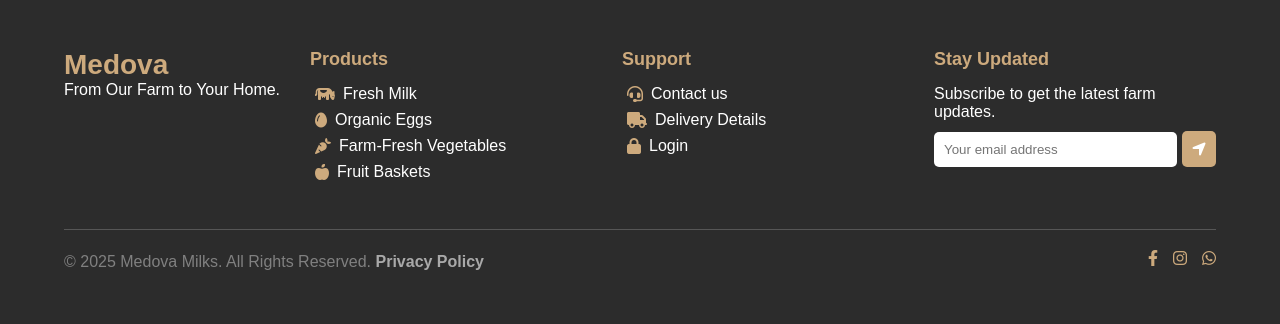
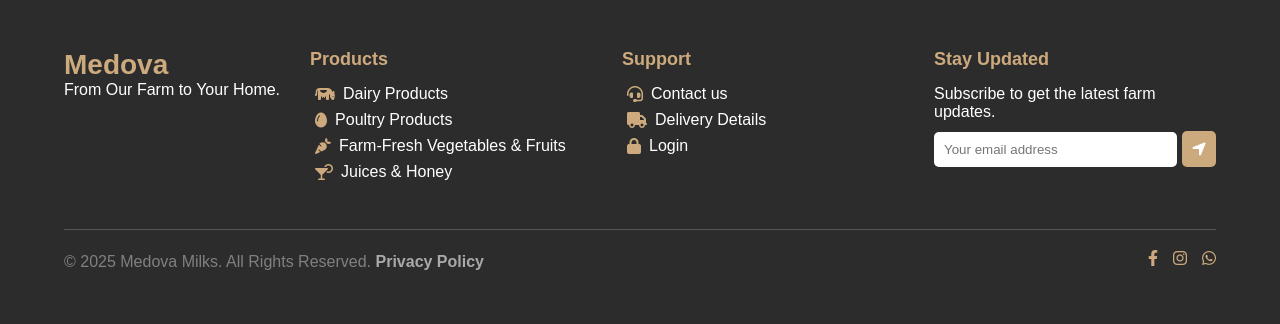
Before and after one commit to negon-works/meadowa, a Python web app: template templates/product.html in a window 1280 px wide. Shown: the part 1529-1853 px from the top of the page. Run offline with Jinja, Linux system fonts and the light colour scheme; the template is opened without the code that fills it, so the values that code supplies are empty.

Commit message:
Add files via upload

```diff
--- a/templates/product.html
+++ b/templates/product.html
@@ -229,10 +229,10 @@
                 <div class="item">
                     <h3>Products</h3>
                     <ul>
-                        <li><a href="error.html"><i class="fa-solid fa-cow"></i> Fresh Milk</a></li>
-                        <li><a href="error.html"><i class="fa-solid fa-egg"></i> Organic Eggs</a></li>
-                        <li><a href="error.html"><i class="fa-solid fa-carrot"></i> Farm-Fresh Vegetables</a></li>
-                        <li><a href="error.html"><i class="fa-solid fa-apple-whole"></i> Fruit Baskets</a></li>
+                        <li><a href="#"><i class="fa-solid fa-cow"></i> Dairy Products</a></li>
+                        <li><a href="error.html"><i class="fa-solid fa-egg"></i> Poultry Products</a></li>
+                        <li><a href="error.html"><i class="fa-solid fa-carrot"></i> Farm-Fresh Vegetables & Fruits</a></li>
+                        <li><a href="error.html"><i class="fa-solid fa-martini-glass-citrus"></i> Juices & Honey</a></li>
                     </ul>
                 </div>
                 <div class="item">
```
